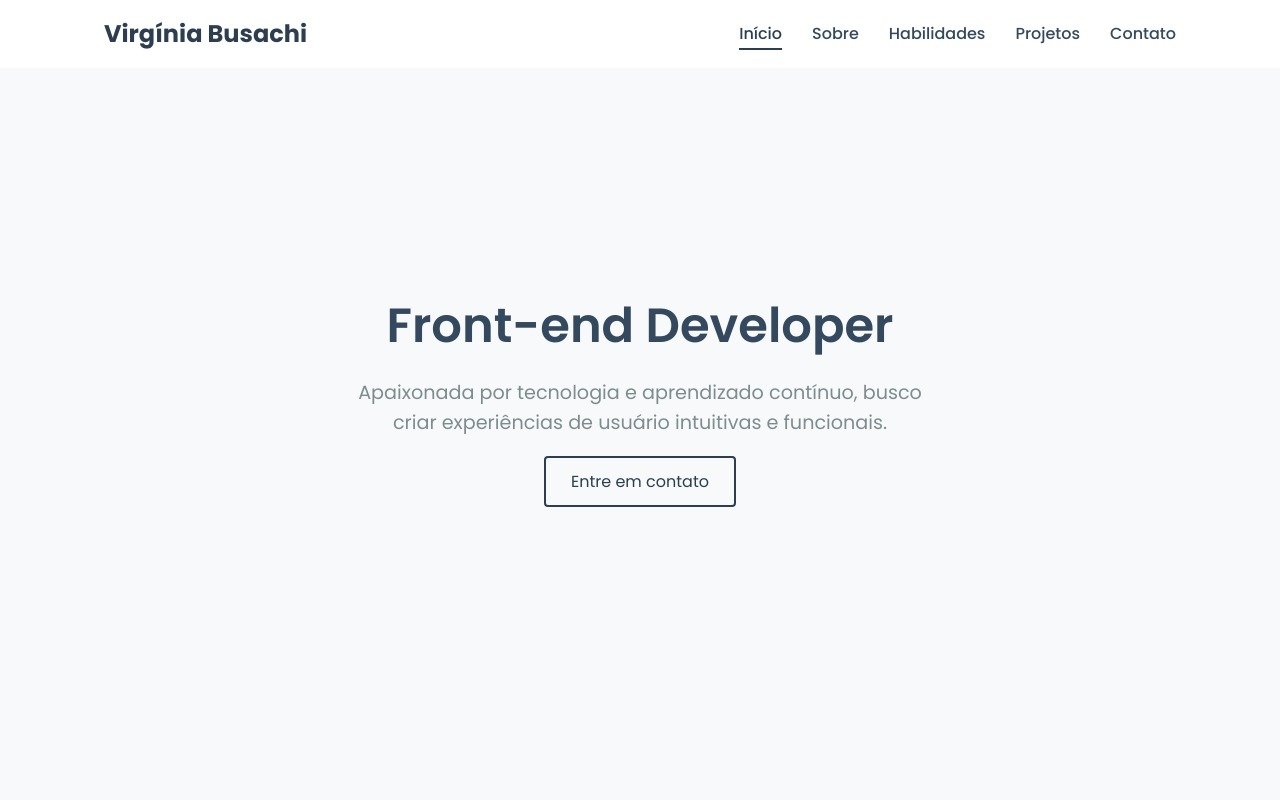
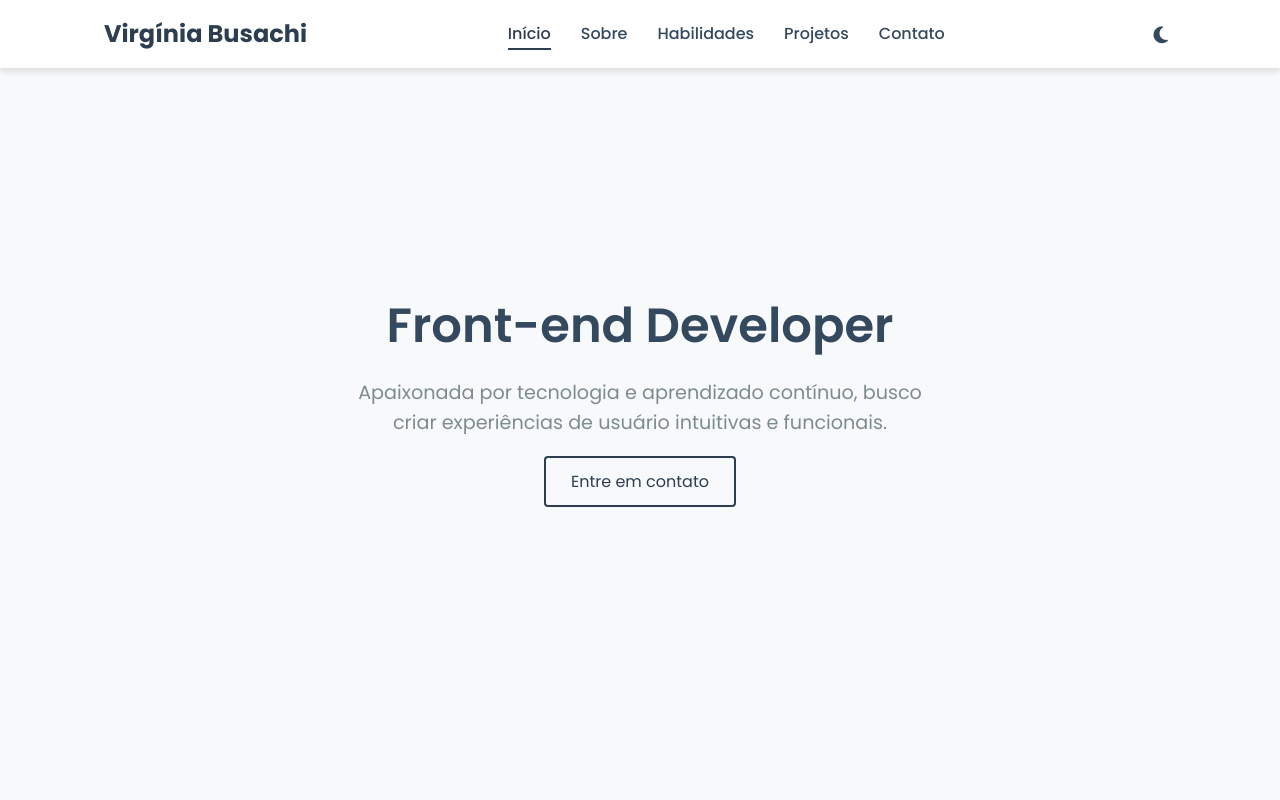
Before and after one commit to virginiabsch/portfolio, a plain HTML site: page index.html in a window 1280 px wide. Shown: the top 800 px of the page. Drawn offline with Linux system fonts and the light colour scheme.

Commit message:
ajustes dark mode

```diff
--- a/index.html
+++ b/index.html
@@ -19,6 +19,10 @@
                 <li><a href="#projects">Projetos</a></li>
                 <li><a href="#contact">Contato</a></li>
             </ul>
+            <button class="dark-mode-toggle">
+                <i class="fas fa-moon"></i>
+                <i class="fas fa-sun"></i>
+            </button>
         </nav>
     </header>
 
--- a/styles.css
+++ b/styles.css
@@ -13,6 +13,7 @@
     --background: #ffffff;
     --background-alt: #f7f9fa;
     --border-color: #e6e9ed;
+    --shadow: 0 4px 6px rgba(0, 0, 0, 0.1);
 }
 
 body {
@@ -166,6 +167,38 @@ nav {
 
 .menu-toggle {
     display: none;
+}
+
+/* Botão de modo escuro */
+.dark-mode-toggle {
+    background: none;
+    border: none;
+    color: var(--text-color);
+    font-size: 1.2rem;
+    cursor: pointer;
+    padding: 0.5rem;
+    transition: all 0.3s ease;
+    display: flex;
+    align-items: center;
+    justify-content: center;
+}
+
+.dark-mode-toggle:hover {
+    transform: scale(1.1);
+}
+
+/* Esconde o sol por padrão */
+.dark-mode-toggle .fa-sun {
+    display: none;
+}
+
+/* No modo escuro, esconde a lua e mostra o sol */
+body.dark-mode .dark-mode-toggle .fa-moon {
+    display: none;
+}
+
+body.dark-mode .dark-mode-toggle .fa-sun {
+    display: block;
 }
 
 /* Hero Section */
```
